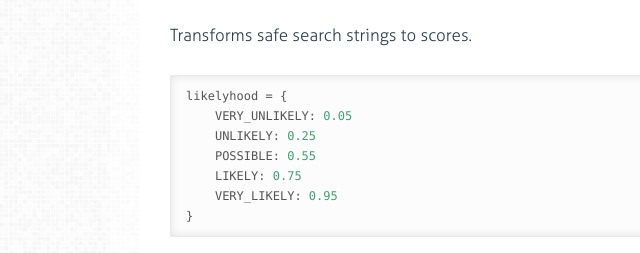
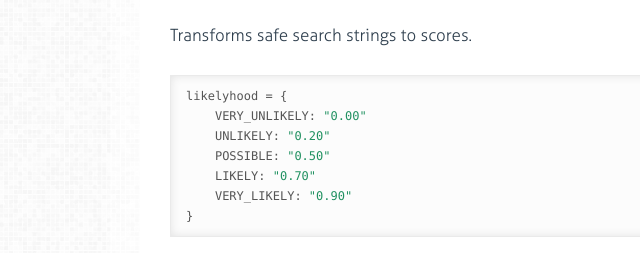
Before and after one commit to igoramadas/imgrecog, a website: page docs/index.html in a window 1280 px wide. Shown: the part 1909-2162 px from the top of the page, 150-790 px from the left. Drawn offline with Linux system fonts and the light colour scheme.

Commit message:
Updated js / docs.

```diff
--- a/docs/index.html
+++ b/docs/index.html
@@ -115,11 +115,11 @@ fileQueue = asyncLib.queue queueProcessor, <span class="hljs-number">4</span></p
 
 
           <div class='highlight'><pre>likelyhood = {
-    VERY_UNLIKELY: <span class="hljs-number">0.05</span>
-    UNLIKELY: <span class="hljs-number">0.25</span>
-    POSSIBLE: <span class="hljs-number">0.55</span>
-    LIKELY: <span class="hljs-number">0.75</span>
-    VERY_LIKELY: <span class="hljs-number">0.95</span>
+    VERY_UNLIKELY: <span class="hljs-string">"0.00"</span>
+    UNLIKELY: <span class="hljs-string">"0.20"</span>
+    POSSIBLE: <span class="hljs-string">"0.50"</span>
+    LIKELY: <span class="hljs-string">"0.70"</span>
+    VERY_LIKELY: <span class="hljs-string">"0.90"</span>
 }</pre></div>
 
 
```
Also changed, not shown: scripts/delete-bloat.js (+9 -4 lines).
